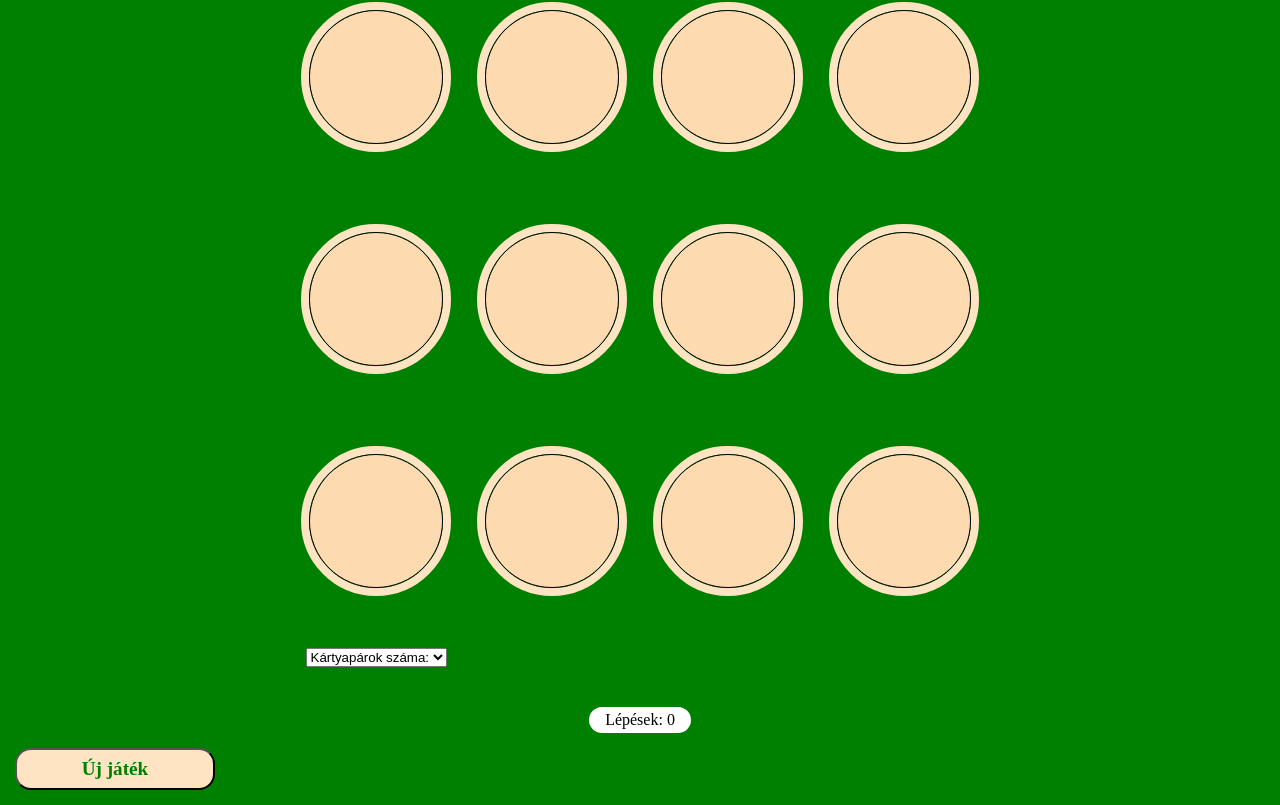
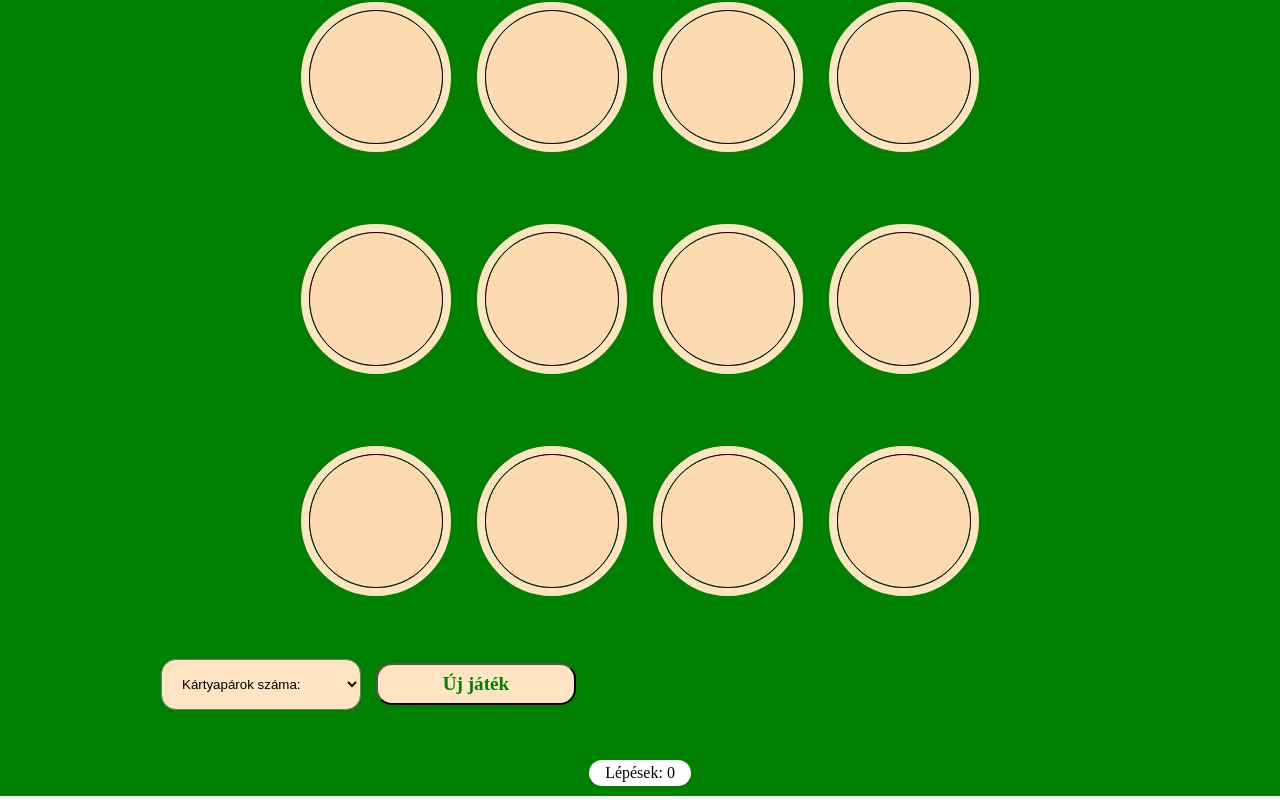
Before and after one commit to Ozsvart/memory-game, a React (Vite) app: page / in a window 1280 px wide. Shown: the part 307-1112 px from the top of the page. Built offline with nearby package versions, Linux system fonts and the light colour scheme.

Commit message:
add minor changes to scss

```diff
--- a/src/App.scss
+++ b/src/App.scss
@@ -30,6 +30,7 @@
       color: ivory;
     }
   }
+
   .board {
     display: grid;
     margin: auto;
@@ -40,15 +41,9 @@
     @media screen and (min-width: 768px) {
       grid-template-columns: repeat(4, 9rem);
     }
-  }
-  .comments {
-    padding: 0.25rem 1rem;
-    background-color: white;
-    margin: auto;
-    margin-top: 40px;
-    text-align: center;
-    border-radius: 2rem;
-  }
+    .buttons {
+      display: flex;
+      align-items: center;
       .button {
         display: flex;
         align-items: center;
@@ -66,6 +61,23 @@
           border: 2px solid green;
           cursor: pointer;
         }
+      }
+      .selectBtn {
+        width: 200px;
+        margin: 0 auto;
+        background-color: bisque;
+        padding: 1rem;
+        border-radius: 15px;
+      }
+    }
+  }
+  .comments {
+    padding: 0.25rem 1rem;
+    background-color: white;
+    margin: 10px auto;
+    margin-top: 40px;
+    text-align: center;
+    border-radius: 2rem;
   }
 }
 
@@ -118,5 +130,8 @@
     border-radius: 50%;
     transform: rotateY(0deg);
     transition: all ease-in 0.25s;
+    &:hover {
+      cursor: pointer;
     }
   }
+}
--- a/src/Game/GameBoard.tsx
+++ b/src/Game/GameBoard.tsx
@@ -101,6 +101,8 @@ export function GameBoard() {
             stopflip={stopFlip}
           />
         ))}
+
+        <div className="buttons">
           <select
             className="selectBtn"
             onChange={(e) => setNumPairs(Number(e.target.value))}
@@ -113,6 +115,11 @@ export function GameBoard() {
             <option value="6">6</option>
             <option value="8">Összes</option>
           </select>
+
+          <button className="button" onClick={newGame}>
+            Új játék
+          </button>
+        </div>
       </div>
 
       {won ? (
@@ -120,10 +127,6 @@ export function GameBoard() {
       ) : (
         <div className="comments">Lépések: {moves}</div>
       )}
-
-      <button className="button" onClick={newGame}>
-        Új játék
-      </button>
     </div>
   );
 }
```
Lines whose indentation alone changed are shown as unchanged.
